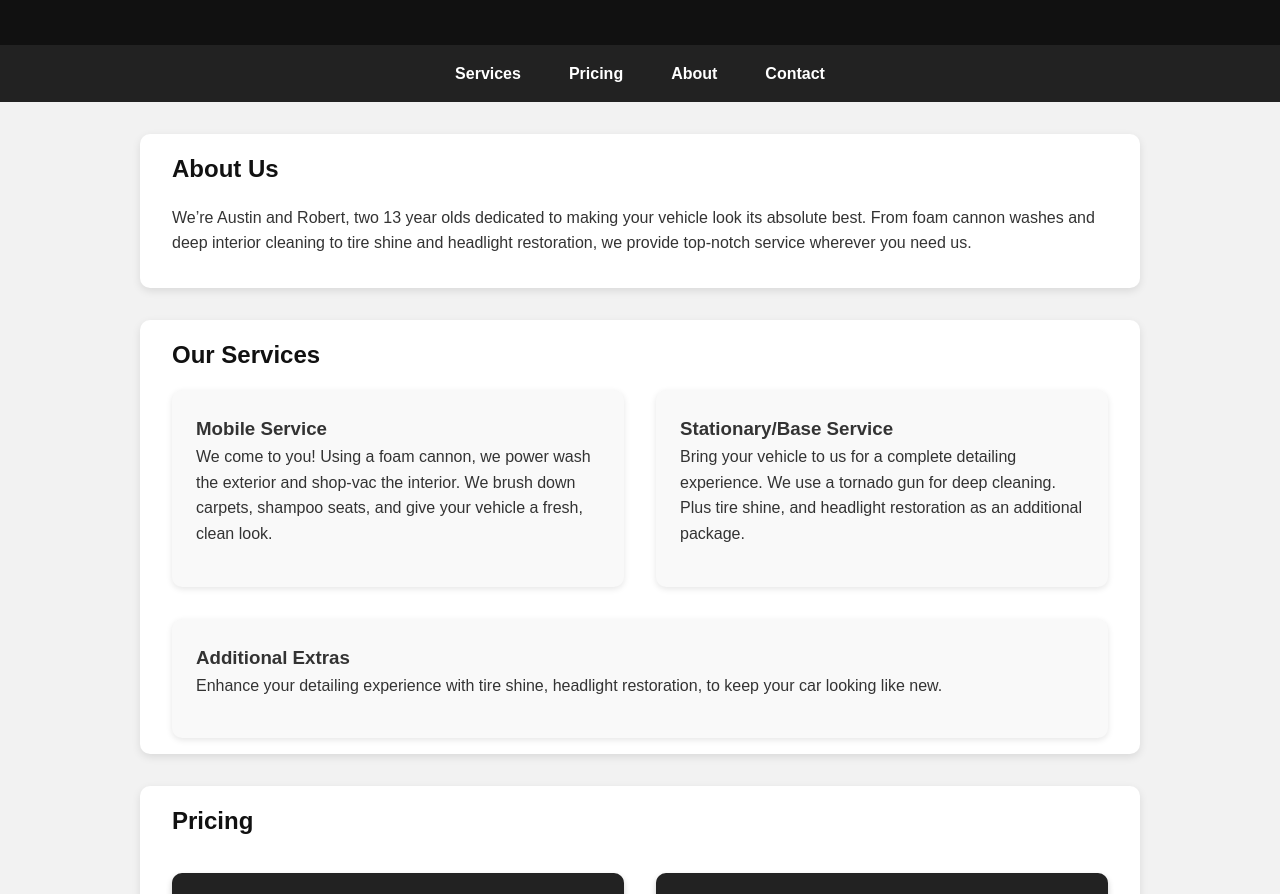
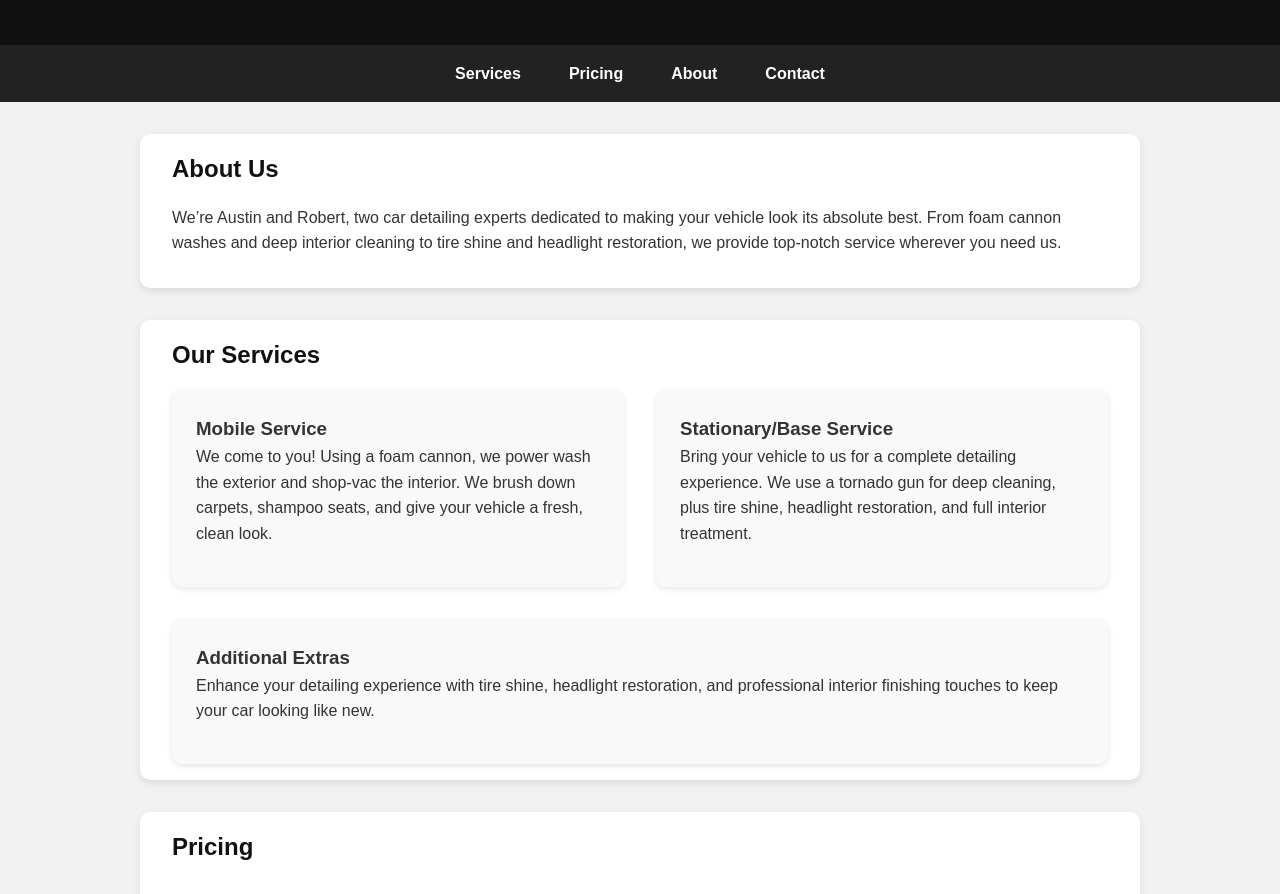
Before and after one commit to silvaaustinx-png/Car-Detailing-Website, a plain HTML site: page index.html in a window 1280 px wide. Shown: the part 138-1032 px from the top of the page. Drawn offline with Linux system fonts and the light colour scheme.

Commit message:
Add files via upload

```diff
--- a/index.html
+++ b/index.html
@@ -191,7 +191,7 @@
   <div class="container" id="about">
     <h2>About Us</h2>
     <p>
-      We’re Austin and Robert, two 13 year olds dedicated to making your vehicle look its absolute best.
+      We’re Austin and Robert, two car detailing experts dedicated to making your vehicle look its absolute best.
       From foam cannon washes and deep interior cleaning to tire shine and headlight restoration, we provide top-notch service wherever you need us.
     </p>
   </div>
@@ -205,11 +205,11 @@
       </div>
       <div class="service-box">
         <h3>Stationary/Base Service</h3>
-        <p>Bring your vehicle to us for a complete detailing experience. We use a tornado gun for deep cleaning. Plus tire shine, and headlight restoration as an additional package.</p>
+        <p>Bring your vehicle to us for a complete detailing experience. We use a tornado gun for deep cleaning, plus tire shine, headlight restoration, and full interior treatment.</p>
       </div>
       <div class="service-box">
         <h3>Additional Extras</h3>
-        <p>Enhance your detailing experience with tire shine, headlight restoration, to keep your car looking like new.</p>
+        <p>Enhance your detailing experience with tire shine, headlight restoration, and professional interior finishing touches to keep your car looking like new.</p>
       </div>
     </div>
   </div>
@@ -233,8 +233,8 @@
   <div class="container contact" id="contact">
     <h2>Contact Us</h2>
     <p>Ready to get your car looking amazing? Reach out to book your detailing service!</p>
-    <a href="tel:4013989778">Call Us</a>
-    <a href="mailto:Silvaaustinx@gmail.com">Email Us</a>
+    <a href="tel:+1234567890">Call Us</a>
+    <a href="mailto:info@carcare.com">Email Us</a>
   </div>
 
   <footer>
@@ -256,5 +256,4 @@
     });
   </script>
 </body>
-
 </html>
```
